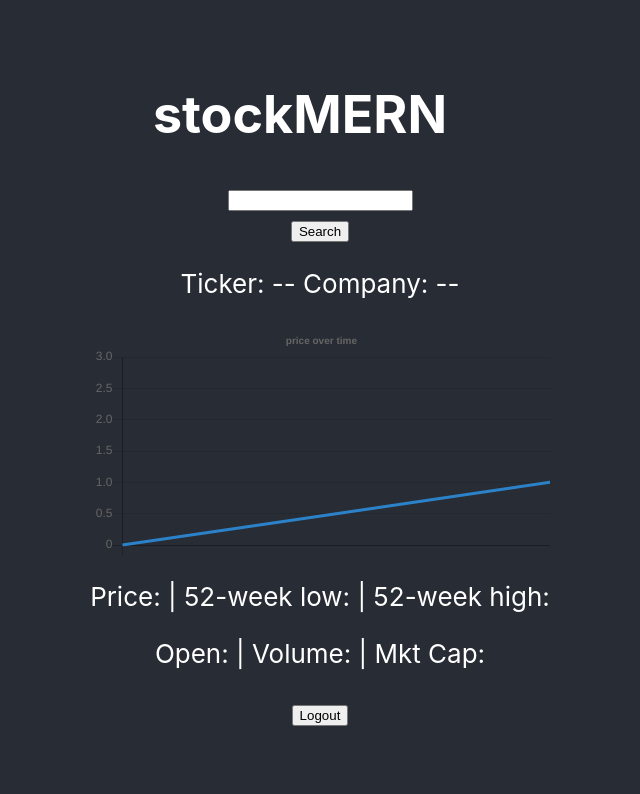
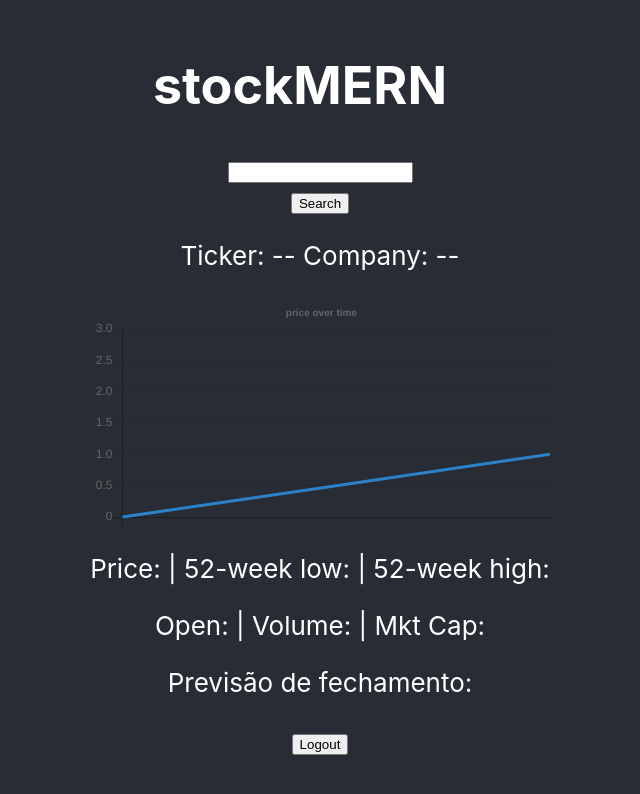
Before and after one commit to murilomenezes1/TecWeb-React, a React (Create React App) app in the folder stockmern/: page /Stocks in a window 1280 px wide. Shown: the top 794 px of the page, without its empty margins (340-980 px from the left). Built offline with nearby package versions, Linux system fonts and the light colour scheme.

Commit message:
Feature: previsão de fechamento

```diff
--- a/stockmern/src/stocks.jsx
+++ b/stockmern/src/stocks.jsx
@@ -1,29 +1,28 @@
 import React, { Component } from 'react';
 
 import axios from 'axios';
-import {Line} from 'react-chartjs-2';
+import { Line } from 'react-chartjs-2';
 import logo from './logo-stockmernfit.png'
 
 export default class Stocks extends Component {
-
-
-
-
-
 
 	constructor(props) {
 		super(props)
 
 
-		this.state = {list: [
-
-						{symbol: '--', shortName: '--' }],
+		this.state = {
+			list: [
+				{ symbol: '--', shortName: '--' }
+			],
 			timeseries: [
-					 	{close: [0,1,2,3]}],
+				{ close: [0, 1, 2, 3] }
+			],
 			timestamps: [
-					  	{series: [0,1,2,3]}],
-					  	stock:'',
-					  	searching:false
+				{ series: [0, 1, 2, 3] }
+			],
+			stock: '',
+			searching: false,
+			previsaoDeFechamento: ""
 		}
 
 		this.handleChange = this.handleChange.bind(this)
@@ -32,21 +31,12 @@ export default class Stocks extends Component {
 	}
 
 
-
-
-
 	render() {
 
-		var stockinfo = this.state.list;
-
-		console.log("Stock Info:" + stockinfo)
+		var stockinfo = this.state.list
 
 		var chartinfo = this.state.timeseries[0].close
 		var chartTimestamps = this.state.timestamps
-
-		console.log("chart info:" + chartinfo)
-		console.log("chart timestamps:" + chartTimestamps)
-
 
 		const graph = {
 			labels: chartTimestamps,
@@ -71,15 +61,15 @@ export default class Stocks extends Component {
 		})
 
 		var stockdit = stockinfo.map(stock => {
-			return(
+			return (
 				<p key={stock.regularMarketPrice}> Price: {stock.regularMarketPrice} {stock.financialCurrency} | 52-week low: {stock.fiftyTwoWeekLow} {stock.financialCurrency} | 52-week high: {stock.fiftyTwoWeekHigh} {stock.financialCurrency}
 				</p>
 			)
 
 		})
 		var regularmarket = stockinfo.map(stock => {
-			return(
-				<p key = {stock.regularMarketDayOpen}> Open: {stock.regularMarketOpen} {stock.financialCurrency} | Volume: {stock.regularMarketVolume} | Mkt Cap: {stock.marketCap}</p>)
+			return (
+			<p key={stock.regularMarketDayOpen}> Open: {stock.regularMarketOpen} {stock.financialCurrency} | Volume: {stock.regularMarketVolume} | Mkt Cap: {stock.marketCap}</p>)
 		})
 
 		return (
@@ -89,7 +79,7 @@ export default class Stocks extends Component {
 
 				<ul><input name="stock"
 					value={this.state.stock}
-						   onChange={this.handleChange}/><br></br>
+					onChange={this.handleChange} /><br></br>
 
 					<button onClick={this.search}> Search </button>
 				</ul>
@@ -100,19 +90,19 @@ export default class Stocks extends Component {
 					<Line
 						data={graph}
 						options={{
-					title:{
-						display:true,
-						text:this.state.stock+' price over time',
-						fontSize:10
+							title: {
+								display: true,
+								text: this.state.stock + ' price over time',
+								fontSize: 10
 							},
-					legend:{
-						display:false,
-						position:'right'
+							legend: {
+								display: false,
+								position: 'right'
 							},
 							scales: {
 								xAxes: [{
 									ticks: {
-								display:false
+										display: false
 									}
 								}]
 							},
@@ -128,8 +118,9 @@ export default class Stocks extends Component {
 					/>
 					{stockdit}
 					{regularmarket}
+					<p>Previsão de fechamento: {this.state.previsaoDeFechamento}</p>
 
-					 <form action = '/'>
+					<form action='/'>
 						<input type="submit" value="Logout" />
 					</form>
 
@@ -139,57 +130,72 @@ export default class Stocks extends Component {
 		);
 
 
-}	search(){
+	} search() {
 
 
 		const options = {
 			method: 'GET',
 			url: 'https://yahoo-finance-low-latency.p.rapidapi.com/v6/finance/quote',
-  				params: {symbols: this.state.stock},
+			params: { symbols: this.state.stock },
 			headers: {
 				'x-rapidapi-key': '8538735e6dmshbf1ef9d8c671ad5p12d290jsn69c781f588b2',
-    				'x-rapidapi-host': 'yahoo-finance-low-latency.p.rapidapi.com'}
+				'x-rapidapi-host': 'yahoo-finance-low-latency.p.rapidapi.com'
+			}
 		};
 
 		const chartoptions = {
 			method: 'GET',
-		  		url: 'https://yahoo-finance-low-latency.p.rapidapi.com/v8/finance/chart/'+this.state.stock,
+			url: 'https://yahoo-finance-low-latency.p.rapidapi.com/v8/finance/chart/' + this.state.stock,
 			headers: {
 				'x-rapidapi-key': '8538735e6dmshbf1ef9d8c671ad5p12d290jsn69c781f588b2',
-		    		'x-rapidapi-host': 'yahoo-finance-low-latency.p.rapidapi.com'}
+				'x-rapidapi-host': 'yahoo-finance-low-latency.p.rapidapi.com'
+			}
 		};
 
+		const previsaoDeFechamento = {
+			method: 'GET',
+			url: 'https://yahoo-finance-low-latency.p.rapidapi.com/v8/finance/spark',
+			params: { symbols: this.state.stock},
+			headers: {
+				'x-rapidapi-key': '8538735e6dmshbf1ef9d8c671ad5p12d290jsn69c781f588b2',
+				'x-rapidapi-host': 'yahoo-finance-low-latency.p.rapidapi.com'
+			}
+		};
 
-
-
+		axios.request(previsaoDeFechamento)
+		.then((response) =>{
+			if (Math.floor(response.status / 100) === 2) {
+				this.setState({previsaoDeFechamento: response.data[this.state.stock].chartPreviousClose + " USD"})
+				return;
+			}
+		}).catch(function (error) {
+			console.error(error);
+		})
 
 		axios.request(options)
 			.then((response) => {
-				if(Math.floor(response.status/100)===2){
-				this.setState({list: response.data.quoteResponse.result});
+				if (Math.floor(response.status / 100) === 2) {
+					this.setState({ list: response.data.quoteResponse.result });
 					// this.state.list.shortName = response.data.quoteResponse.result[0].shortName;
-					console.log("Result: ",this.state)
 					return;
 				}
-			// console.log ("Company: ", this.state.list)
-		}).catch(function (error){
+			}).catch(function (error) {
 				console.error(error);
 			})
 
 		axios.request(chartoptions)
 			.then((response) => {
-				if(Math.floor(response.status/100)===2){
-					this.setState({timeseries: response.data.chart.result[0].indicators.quote,
-									timestamps: response.data.chart.result[0].timestamp});
-					console.log("chart result:", this.state.timeseries)
-					console.log("timestamps:", this.state.timestamps)
+				if (Math.floor(response.status / 100) === 2) {
+					this.setState({
+						timeseries: response.data.chart.result[0].indicators.quote,
+						timestamps: response.data.chart.result[0].timestamp
+					});
 					return;
 
 				}
-			}).catch(function (error){
+			}).catch(function (error) {
 				console.error(error);
 			})
-			console.log("stock:" + this.state.stock)
 
 	}
 
```
Lines whose indentation alone changed are shown as unchanged.
